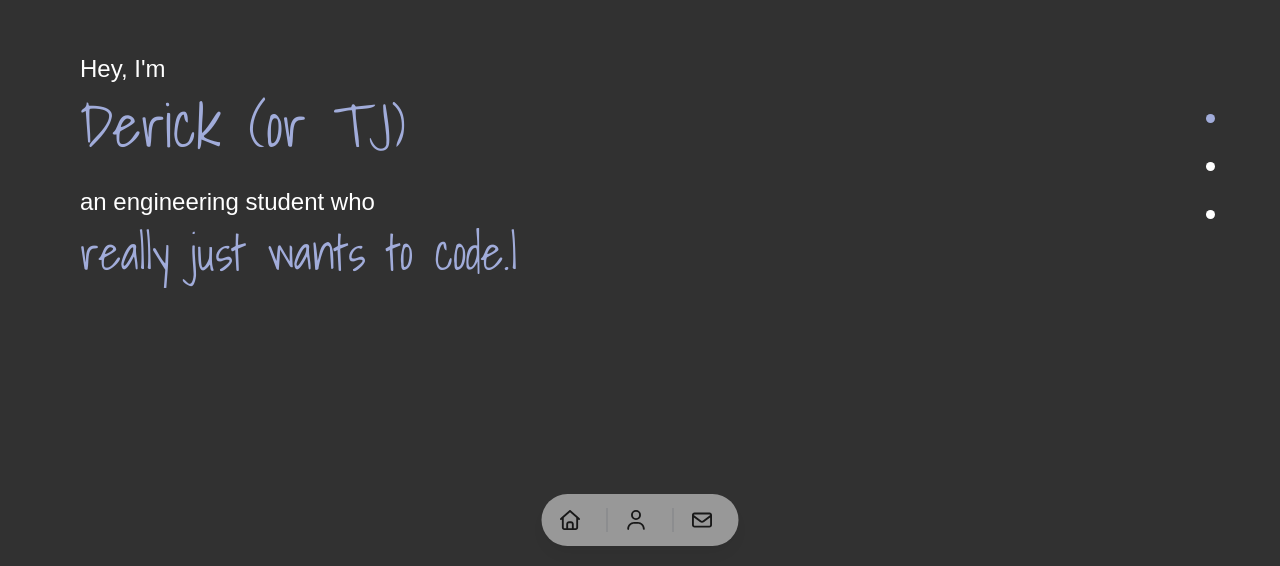
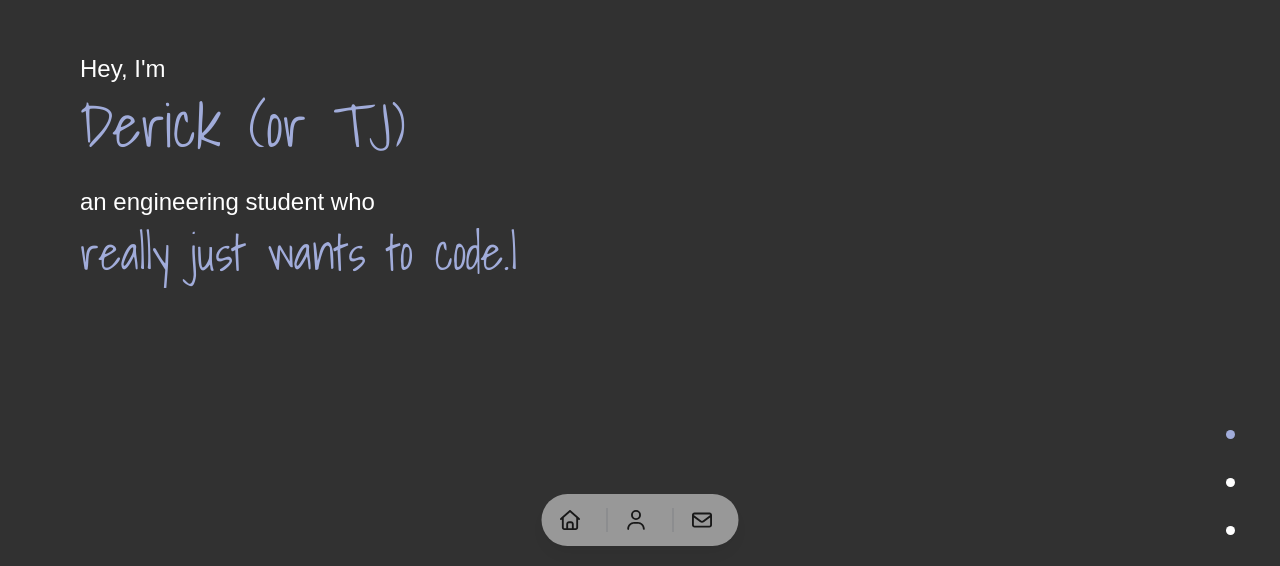
Before and after one commit to tjkeat123/tjkeat123.github.io, a React (Vite) app: page / in a window 1280 px wide. Shown: the part 234-800 px from the top of the page. Built offline with nearby package versions, Linux system fonts and the light colour scheme; a web font is replaced by a local one.

Commit message:
feat(side bullet):move it to bottom right for less disturbance

```diff
--- a/src/components/SideBullet.tsx
+++ b/src/components/SideBullet.tsx
@@ -4,7 +4,7 @@ function SideBullet() {
   const currentSection = useScrollSpy()
 
   return (
-    <div className="absolute right-10 flex flex-col justify-center h-full z-10">
+    <div className="absolute right-5 bottom-10 md:bottom-5 flex flex-col justify-end h-full z-10">
         <ul className="flex flex-col gap-4 list-disc list-inside">
             <li
               className="text-white text-2xl transition-colors"
```
